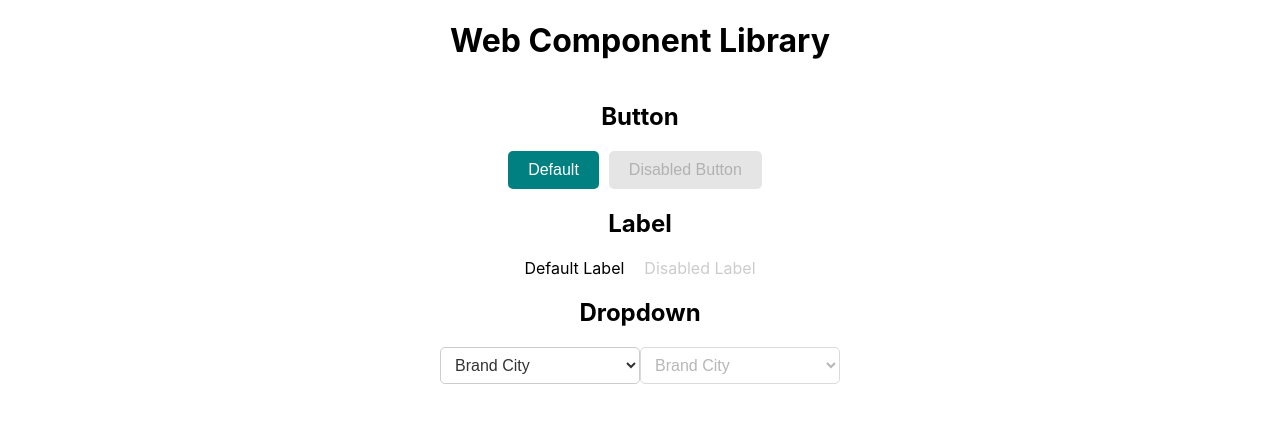
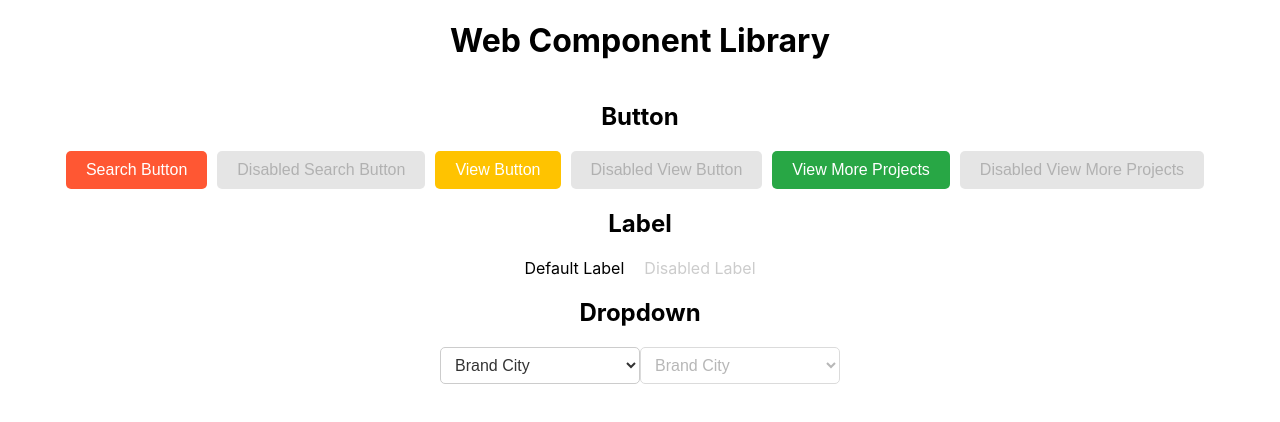
Before and after one commit to cfontelar22/fontelar_christma_coding_assignment12, a React (Create React App) app: page / in a window 1280 px wide. Shown: the top 422 px of the page. Built offline with nearby package versions, Linux system fonts and the light colour scheme.

Commit message:
Updated component features

```diff
--- a/src/App.js
+++ b/src/App.js
@@ -12,8 +12,8 @@ function App() {
     console.log('Dropdown clicked');
   };
 
-  const handleButtonClick = () => {
-    console.log('Default Button clicked');
+  const handleButtonClick = (buttonName) => {
+    console.log(`${buttonName} Button clicked`);
   };
 
   return (
@@ -24,12 +24,18 @@ function App() {
         <div style={{ marginBottom: '20px' }}>
           <h2>Button</h2>
           <div style={{ display: 'inline-block' }}>
-            <Button text="Default" onClick={handleButtonClick} />
-            <Button
-              text="Disabled Button"
-              disabled
-              onClick={() => console.log('Disabled Button clicked')}
-            />
+            {/* Search Button */}
+            <Button text="Search Button" backgroundColor="#FF5733" onClick={() => handleButtonClick('Search')} />
+            {/* Disabled Search Button */}
+            <Button text="Disabled Search Button" backgroundColor="#FF5733" disabled onClick={() => handleButtonClick('Disabled Search')} />
+            {/* View Button */}
+            <Button text="View Button" backgroundColor="#FFC300" onClick={() => handleButtonClick('View')} />
+            {/* Disabled View Button */}
+            <Button text="Disabled View Button" backgroundColor="#FFC300" disabled onClick={() => handleButtonClick('Disabled View')} />
+            {/* View More Projects Button */}
+            <Button text="View More Projects" backgroundColor="#28A745" onClick={() => handleButtonClick('View More Projects')} />
+            {/* Disabled View More Projects Button */}
+            <Button text="Disabled View More Projects" backgroundColor="#28A745" disabled onClick={() => handleButtonClick('Disabled View More Projects')} />
           </div>
         </div>
 
```
Also changed, not shown: src/components/Button/Button.types.tsx (+6 -4 lines), 1 other file (tests, documents, lock files or other folders).
